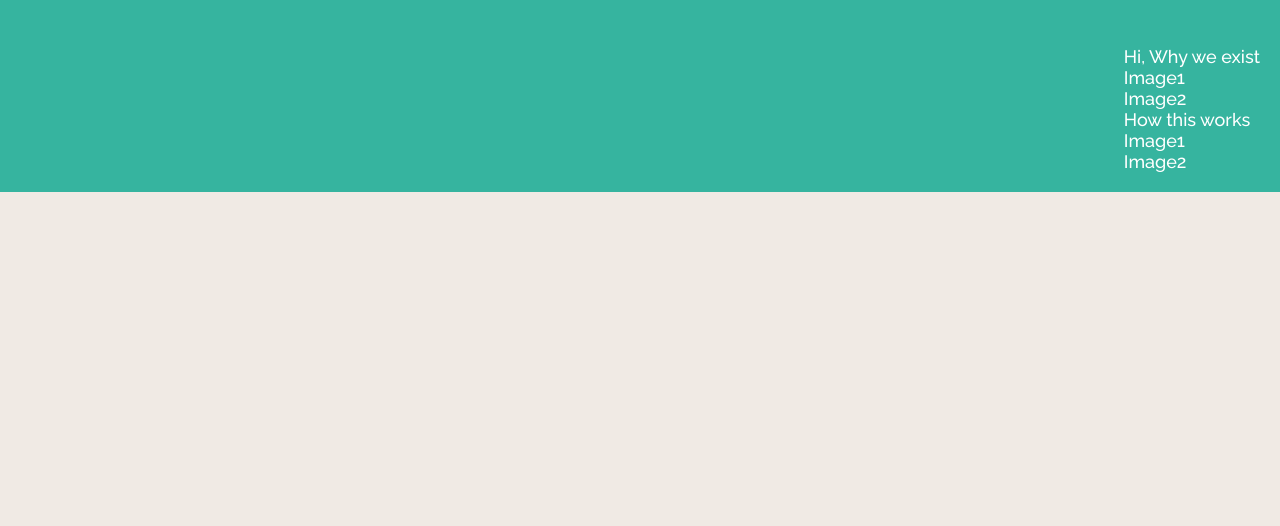
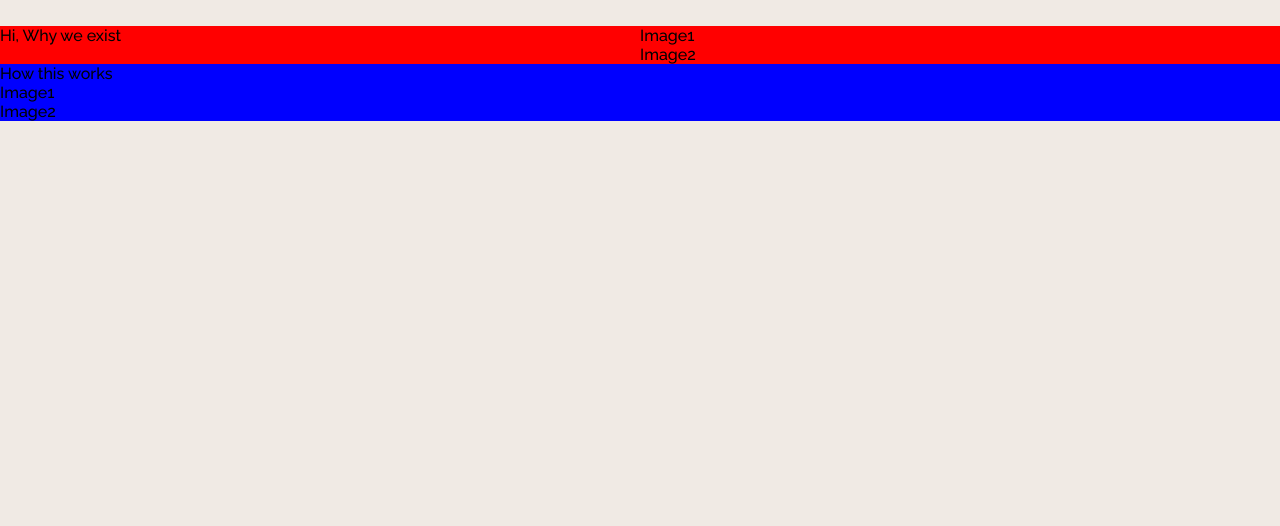
Before and after one commit to kalechip22/hackdavis2023, a website: page public/home.html in a window 1280 px wide. Shown: the part 274-800 px from the top of the page. Drawn offline with Linux system fonts and the light colour scheme.

Commit message:
making some blocks to divide main page

```diff
--- a/public/home.css
+++ b/public/home.css
@@ -121,6 +121,26 @@ background-color: #36b49f;
 display: block;
 }
 
+/* the main section that should be scroll */
+.main{
+    /* display: flex; */
+    background-color: blue;
+    /* flex-direction: row; */
+    /* display: 100%; */
+}
+.hook{
+    background-color: red;
+    display: flex;
+    flex-direction: row;
+}
+.left1{
+    display: inline-block;
+    width: 50%;
+}
+.right1{
+    display: inline-block;
+    width: 50%;
+}
 
 /* RESPONSIVE NAVBAR MENU STARTS */
 
--- a/public/home.html
+++ b/public/home.html
@@ -49,27 +49,29 @@
 
               <li><a class="login signin" href="./signin.html">Sign In</a></li>
               <li><a class="login signup" href="./signup.html">Sign Up</a></li>
-              <div class="main">
-                  <div class="hook">
-                    <div class="flipCard" id = "theHook">Hi, Why we exist</div>
-                    <div class="imageBox" id = "image1">Image1</div>
-                    <div class="imageBox" id = "image2">Image2</div>
-                </div>
-                <div class="works">
-                    <div class="flipCard" id = "theHow">How this works</div>
-                    <div class="imageBox" id = "image1">Image1</div>
-                    <div class="imageBox" id = "image2">Image2</div>
-                </div>
-              </div>
+
             </div>
+
             </ul>
         </nav>
     </div>
 
     <div class="main">
-      <div class="info">
+    <div class="hook">
+      <div class="left1">
+        <div class="flipCard" id = "theHook">Hi, Why we exist</div>
+      </div>
+      <div class="right1">
+        <div class="imageBox" id = "image1">Image1</div>
+        <div class="imageBox" id = "image2">Image2</div>
+      </div>
+      </div>
+    <div class="works">
+        <div class="flipCard" id = "theHow">How this works</div>
+        <div class="imageBox" id = "image1">Image1</div>
+        <div class="imageBox" id = "image2">Image2</div>
+    </div>
 
-      </div>
 
     </div>
 	<script src="home.js"></script>
```
